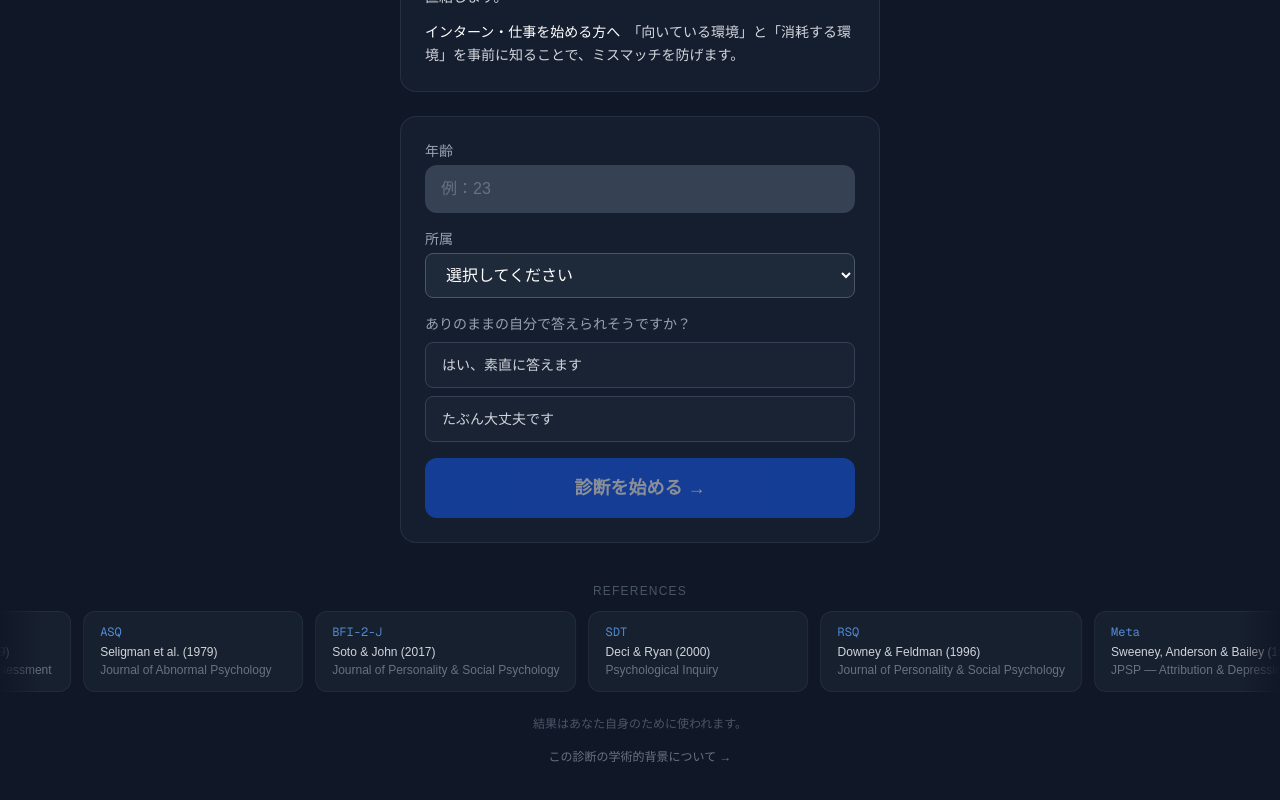
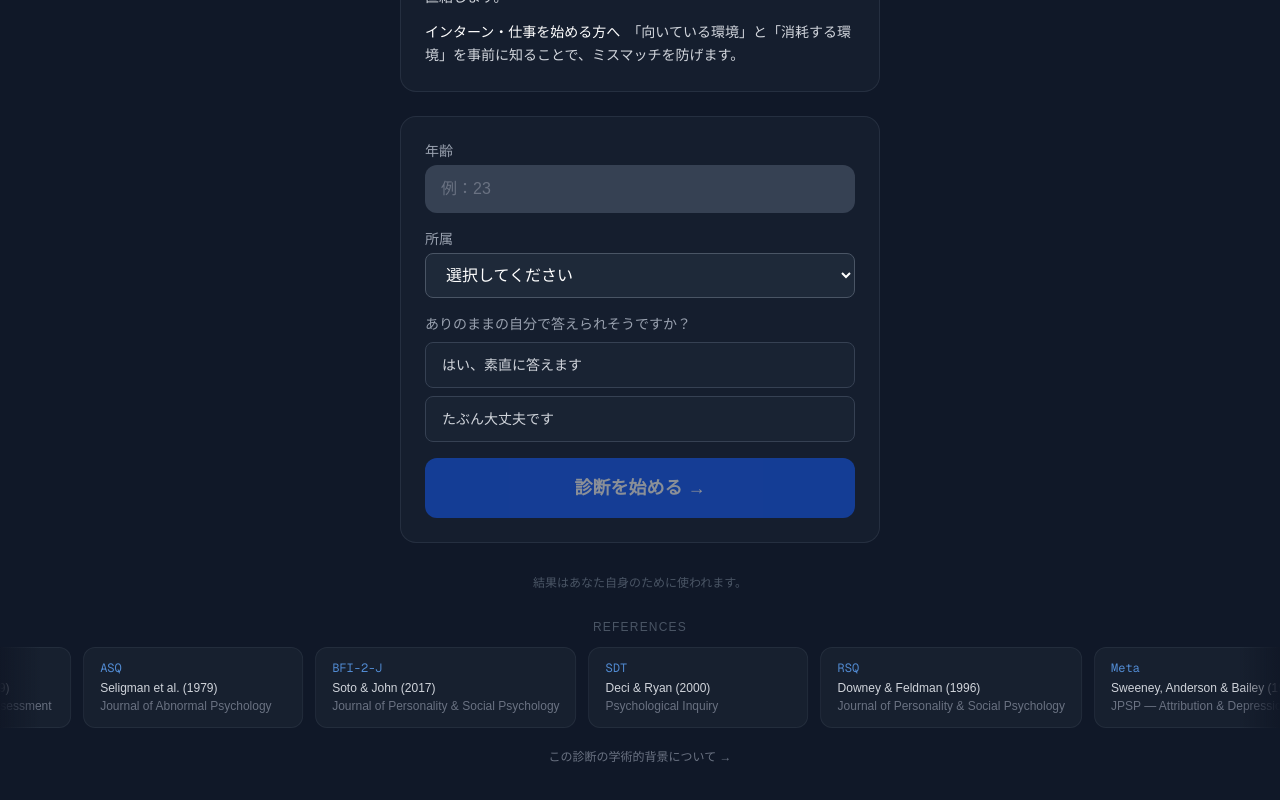
Before and after one commit to beruze555-wq/diagnosis-tool, a Next.js app: page / in a window 1280 px wide. Shown: the part 438-1238 px from the top of the page. Built offline with nearby package versions, Linux system fonts and the light colour scheme.

Commit message:
fix: homeの参考文献マーキーを「結果はあなた自身のために」の下に移動

```diff
--- a/app/page.tsx
+++ b/app/page.tsx
@@ -219,11 +219,11 @@ export default function StartPage() {
         </div>
       </section>
 
+      {/* セクション4: フッター */}
+      <p className="text-center text-xs text-gray-600 mt-2 mb-3">結果はあなた自身のために使われます。</p>
+
       {/* 参考文献マーキー */}
       <ReferencesMarquee />
-
-      {/* セクション4: フッター */}
-      <p className="text-center text-xs text-gray-600 mt-2 mb-3">結果はあなた自身のために使われます。</p>
       <div className="text-center mb-8">
         <a href="/about" className="text-xs text-gray-500 hover:text-gray-400 transition-colors">
           この診断の学術的背景について →
```
